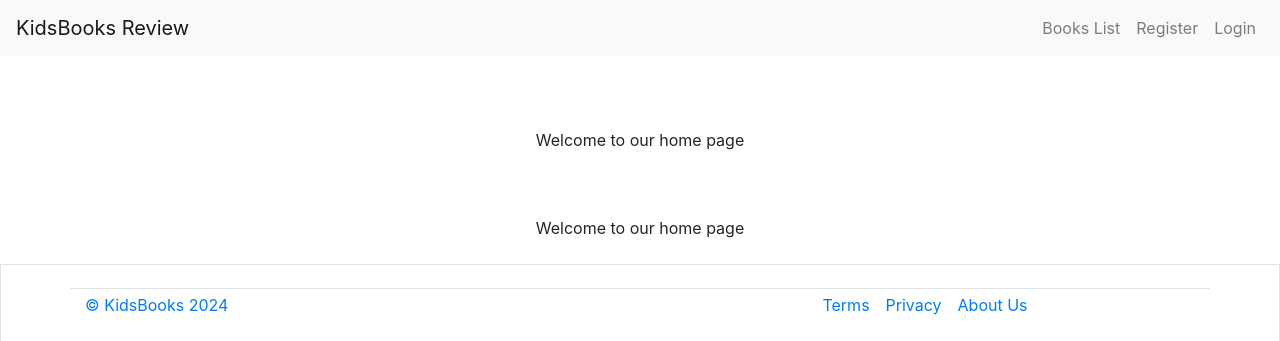
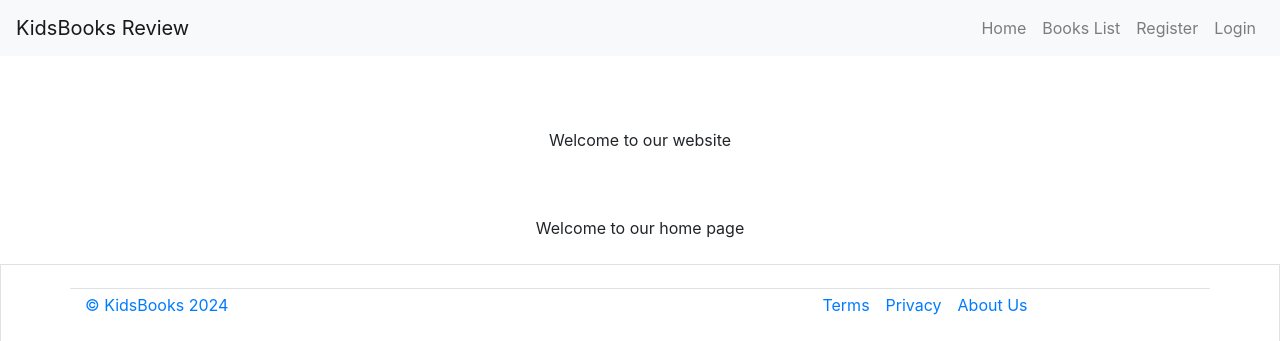
Before and after one commit to NeeruRathour/kids-books-review, a Django app: page / in a window 1280 px wide. Shown: the top 341 px of the page. Run offline with Django 4.2, Linux system fonts and the light colour scheme; some libraries are stand-ins or nearby versions.

Commit message:
Edit base.html and header.html

```diff
--- a/templates/base.html
+++ b/templates/base.html
@@ -24,7 +24,7 @@
         <div class="container flex-column pt-3">
             <section class="text-center">
                 <h1 class="main-title mx-auto"></h1>
-                <p class="pt-4">Welcome to our home page</p>
+                <p class="pt-4">Welcome to our website</p>
             </section>
         </div>
         {% block content %}
--- a/templates/includes/header.html
+++ b/templates/includes/header.html
@@ -3,12 +3,15 @@
 {% url 'account_logout' as logout_url %}
 
 <nav class="navbar navbar-expand-lg navbar-light bg-light">
-    <a class="navbar-brand" href="#">KidsBooks Review</a>
+    <a class="navbar-brand" href="{% url 'home'%}">KidsBooks Review</a>
     <button class="navbar-toggler" type="button" data-toggle="collapse" data-target="#navbarNav" aria-controls="navbarNav" aria-expanded="false" aria-label="Toggle navigation">
         <span class="navbar-toggler-icon"></span>
     </button>
     <div class="collapse navbar-collapse" id="navbarNav">
         <ul class="navbar-nav ml-auto">
+            <li class="nav-item">
+                <a class="nav-link" href="{% url 'home'%}">Home</a>
+            </li>
             <li class="nav-item">
                 <a class="nav-link" href="{% url 'kidsbook_list_home'%}">Books List</a>
             </li>
```
